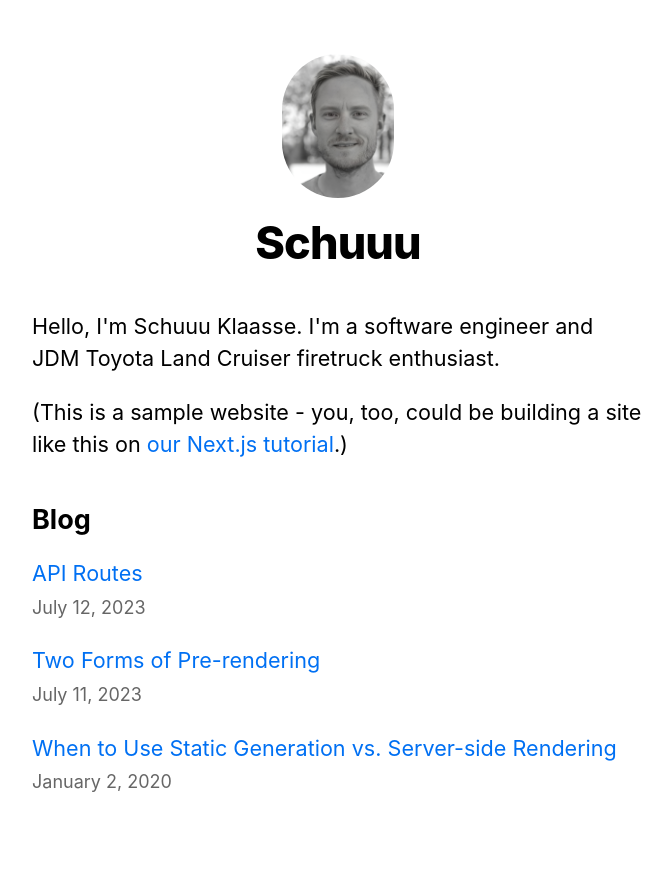
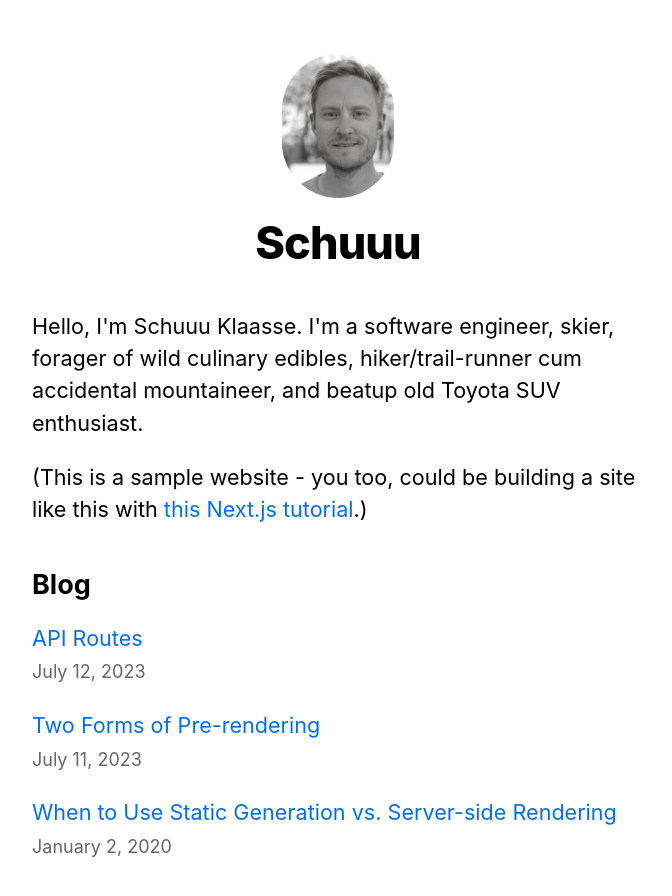
Before and after one commit to schuylermk/nextJs-simple-blog, a Next.js app: page / in a window 1280 px wide. Shown: the top 896 px of the page, without its empty margins (302-974 px from the left). Built offline with nearby package versions, Linux system fonts and the light colour scheme; a small style sheet from the web is missing.

Commit message:
Made unimportant content changes on home page.

```diff
--- a/pages/index.js
+++ b/pages/index.js
@@ -22,12 +22,11 @@ export default function Home({ allPostsData }) {
       </Head>
       <section className={utilStyles.headingMd}>
         <p>
-          Hello, I'm Schuuu Klaasse. I'm a software engineer and JDM Toyota Land
-          Cruiser firetruck enthusiast.
+          Hello, I'm Schuuu Klaasse. I'm a software engineer, skier, forager of wild culinary edibles, hiker/trail-runner cum accidental mountaineer, and beatup old Toyota SUV enthusiast.
         </p>
         <p>
-          (This is a sample website - you, too, could be building a site like
-          this on <a href="https://nextjs.org/learn">our Next.js tutorial</a>.)
+          (This is a sample website - you too, could be building a site like
+          this with <a href="https://nextjs.org/learn">this Next.js tutorial</a>.)
         </p>
       </section>
 
```
